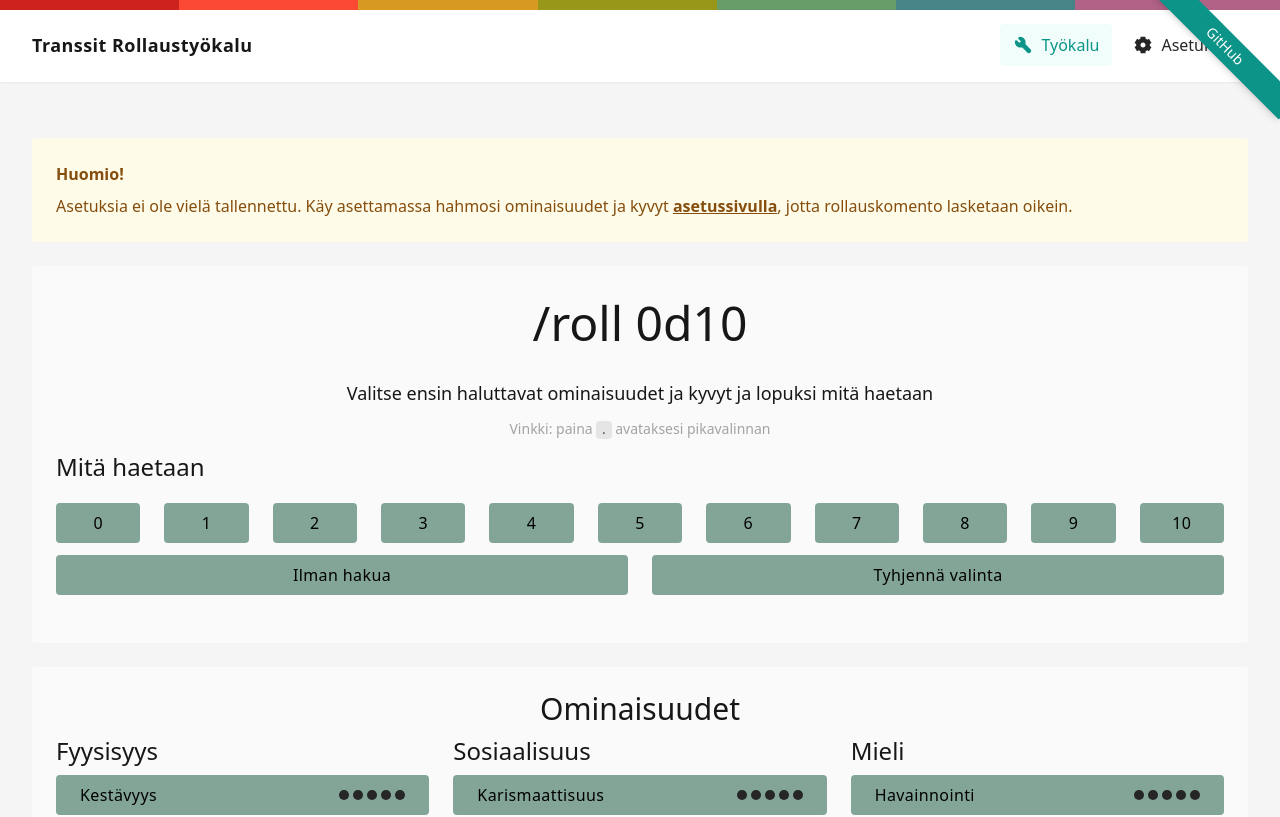
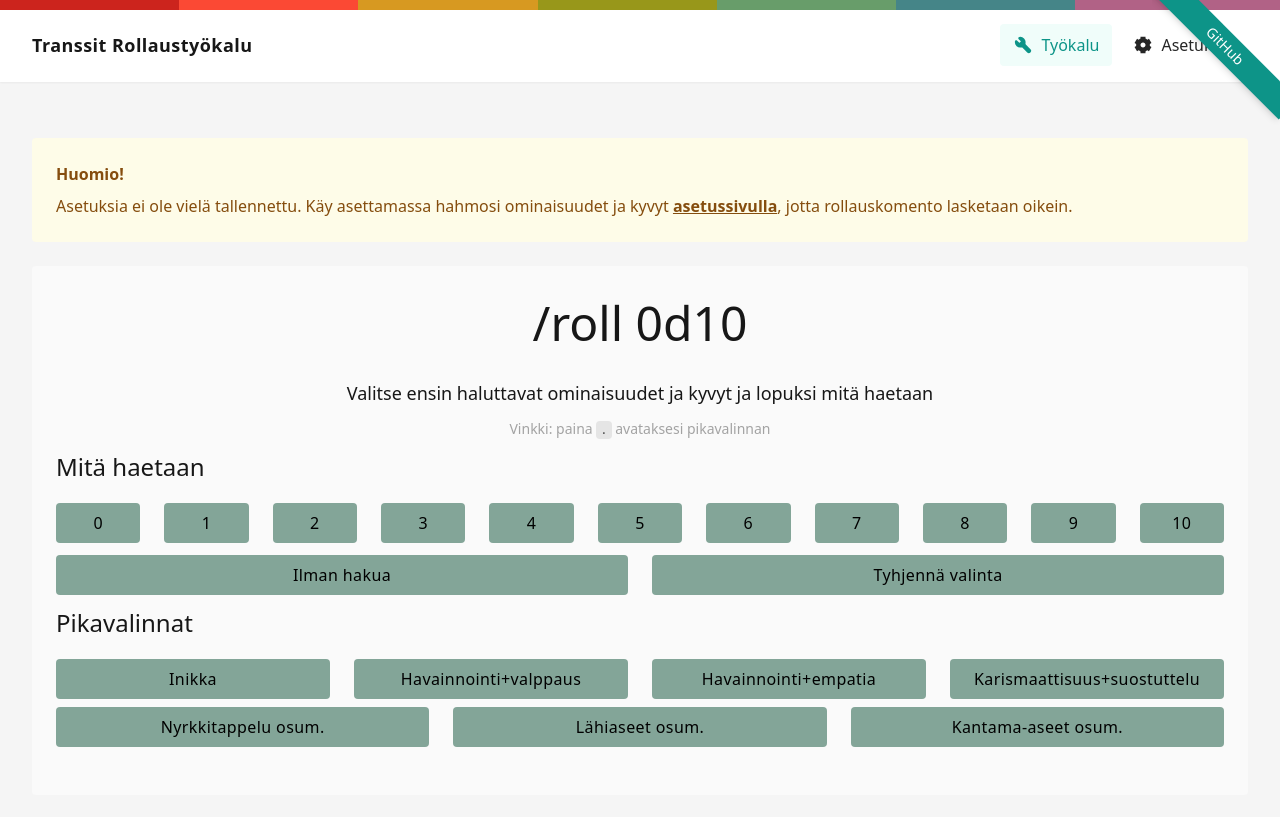
Before and after one commit to Kehet/transsit-roll-command-generator-tool, a Vue app: page / in a window 1280 px wide. Shown: the top 817 px of the page. Built offline with nearby package versions, Linux system fonts and the light colour scheme.

Commit message:
Add presets

```diff
--- a/src/components/FenButton.vue
+++ b/src/components/FenButton.vue
@@ -18,7 +18,7 @@
     :class="{
       'bg-[var(--color12)] dark:bg-[var(--color4)] hover:brightness-110 focus:ring-[var(--color12)] dark:focus:ring-[var(--color4)]':
         kind === 'default',
-      'bg-[var(--color9)] dark:bg-[var(--color1)] hover:brightness-110 focus:ring-[var(--color9)] dark:focus:ring-[var(--color1)]':
+      'bg-[var(--color9)] dark:bg-[var(--color1)] hover:brightness-110 focus:ring-[var(--color9)] dark:focus:ring-[var(--color1)] shadow-[inset_0_2px_6px_rgba(0,0,0,0.5)]':
         kind === 'danger'
     }"
   >
--- a/src/layout.ts
+++ b/src/layout.ts
@@ -10,6 +10,48 @@
   name: string
   features: Feature[]
 }
+
+export type PresetContext = {
+  setSearch: (value: number) => void
+}
+
+type Preset = {
+  label: string
+  features: Array<keyof Settings>
+  onAfterApply?: (ctx: PresetContext) => void
+}
+
+export const presets: Preset[] = [
+  {
+    label: 'Inikka',
+    features: ['ketteryys', 'valppaus'],
+    onAfterApply: ({ setSearch }) => setSearch(4)
+  },
+  {
+    label: 'Havainnointi+valppaus',
+    features: ['havainnointi', 'valppaus']
+  },
+  {
+    label: 'Havainnointi+empatia',
+    features: ['havainnointi', 'empatia']
+  },
+  {
+    label: 'Karismaattisuus+suostuttelu',
+    features: ['karismaattisuus', 'suostuttelu']
+  },
+  {
+    label: 'Nyrkkitappelu osum.',
+    features: ['ketteryys', 'tappeleminen']
+  },
+  {
+    label: 'Lähiaseet osum.',
+    features: ['ketteryys', 'lahiaseet']
+  },
+  {
+    label: 'Kantama-aseet osum.',
+    features: ['ketteryys', 'kantamaaseet']
+  },
+]
 
 export const ominaisuudet: MainCategory[] = [
   {
--- a/src/views/HomeView.vue
+++ b/src/views/HomeView.vue
@@ -1,5 +1,5 @@
 <script setup lang="ts">
-import { kyvyt, ominaisuudet } from '@/layout'
+import { kyvyt, ominaisuudet, presets, type PresetContext } from '@/layout'
 import type { Settings } from '@/stores/settings'
 import { useSettingsStore } from '@/stores/settings'
 import FenButton from '@/components/FenButton.vue'
@@ -53,6 +53,15 @@
   }
 
   title.value = makeTitle()
+}
+
+const applyPreset = (preset: { features: Array<keyof Settings>; onAfterApply?: (ctx: PresetContext) => void }) => {
+  selected.value = [...preset.features]
+  if (preset.onAfterApply) {
+    preset.onAfterApply({ setSearch: copyTitle })
+  } else {
+    title.value = makeTitle()
+  }
 }
 
 const reset = () => {
@@ -142,6 +151,20 @@
       <div class="flex flex-col sm:flex-row gap-2 md:gap-x-6">
         <FenButton @click="copyTitle(null)" class="w-full">Ilman hakua</FenButton>
         <FenButton @click="reset" class="w-full">Tyhjennä valinta</FenButton>
+      </div>
+
+      <h2 class="text-2xl mb-2">Pikavalinnat</h2>
+
+      <div v-if="presets.length > 0" class="flex flex-wrap gap-2 md:gap-x-6">
+        <FenButton
+          v-for="preset in presets"
+          :key="preset.label"
+          @click="applyPreset(preset)"
+          :kind="selected.length === preset.features.length && preset.features.every((f) => selected.includes(f)) ? 'danger' : 'default'"
+          class="flex-1 min-w-[16rem]"
+        >
+          {{ preset.label }}
+        </FenButton>
       </div>
     </div>
   </div>
```
